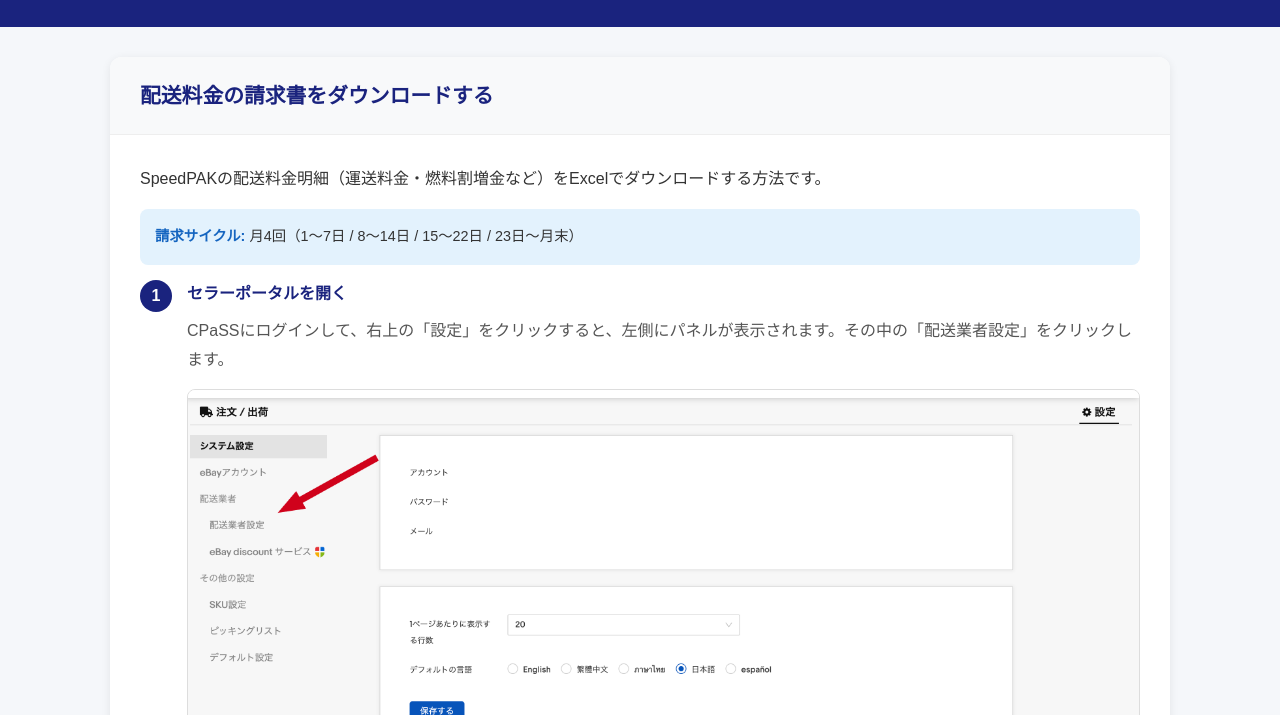
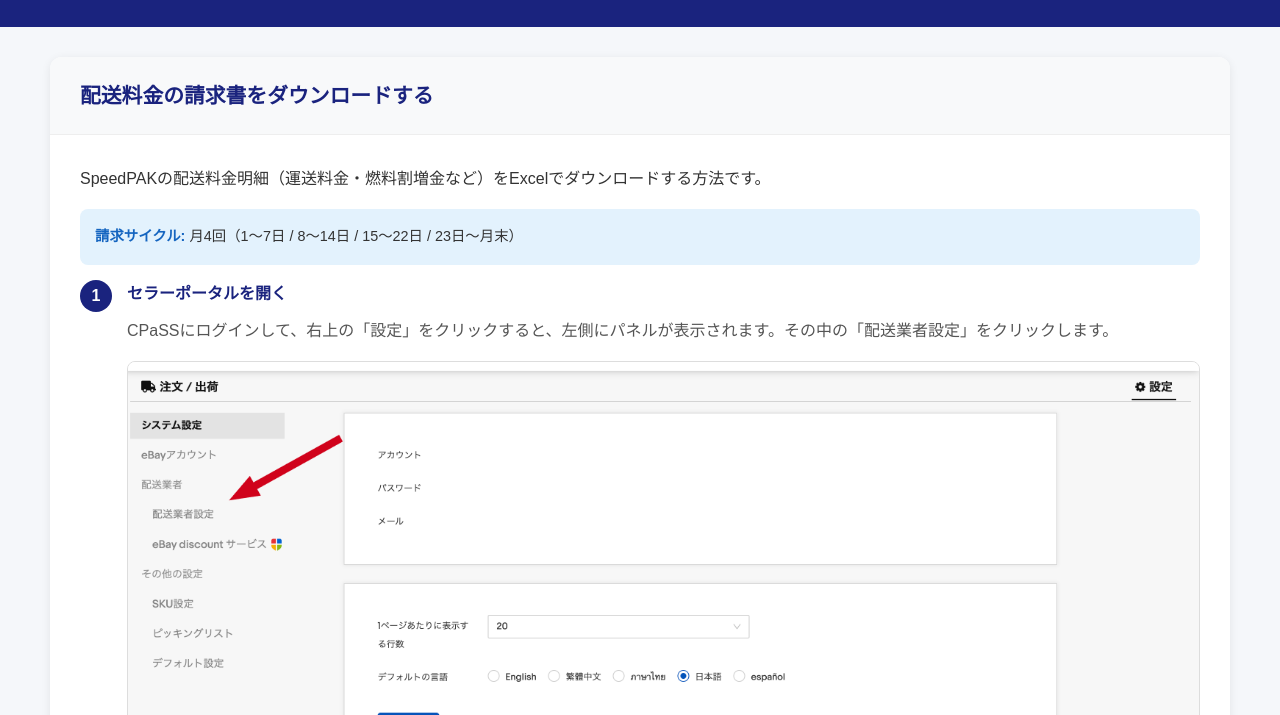
Before and after one commit to naokijodan/cpass-invoice-guide, a plain HTML site: page index.html in a window 1280 px wide. Shown: the part 85-800 px from the top of the page. Drawn offline with Linux system fonts and the light colour scheme.

Commit message:
style: フルスクリーン表示に変更

```diff
--- a/index.html
+++ b/index.html
@@ -31,9 +31,9 @@
         }
 
         .container {
-            max-width: 1100px;
+            max-width: 100%;
             margin: 0 auto;
-            padding: 30px 20px;
+            padding: 30px 50px;
         }
 
         .section {
```
